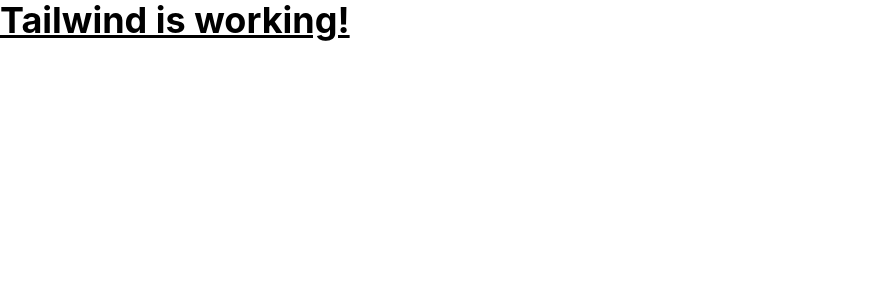
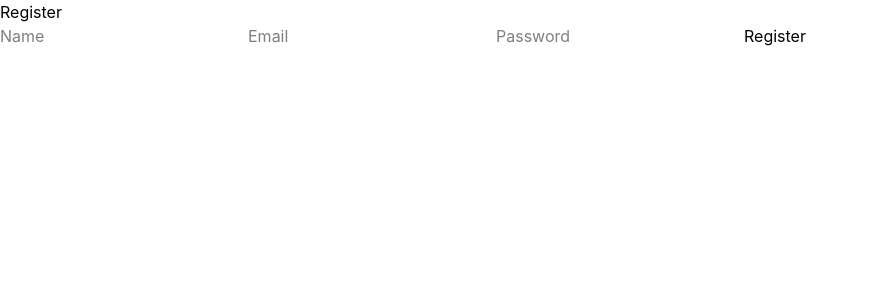
Before and after one commit to baraazaka/portfolio, a React app: page /Register in a window 1280 px wide. Shown: the top 300 px of the page, without its empty margins (0-869 px from the left). Built offline with nearby package versions, Linux system fonts and the light colour scheme; the HTML template or start-up script is replaced by a standard one.

Commit message:
add register form

```diff
--- a/package.json
+++ b/package.json
@@ -11,8 +11,10 @@
   },
   "dependencies": {
     "@tailwindcss/vite": "^4.3.3",
+    "axios": "^1.19.0",
     "react": "^19.2.8",
     "react-dom": "^19.2.8",
+    "react-router-dom": "^7.18.2",
     "tailwindcss": "^4.3.3"
   },
   "devDependencies": {
--- a/src/App.jsx
+++ b/src/App.jsx
@@ -1,9 +1,20 @@
-function App() {
-  return (
-    <h1 className="text-4xl font-bold underline">
-      Tailwind is working!
-    </h1>
-  )
+import { BrowserRouter,Routes,Route } from "react-router-dom";
+import Home from "./pages/Home";
+import Login from "./pages/Login";
+import Register from "./pages/Register";
+
+function App(){
+  return(
+    <BrowserRouter>
+    <Routes>
+
+      <Route path="/" element={<Home/>}/>
+      <Route path="/Login" element={<Login/>}/>
+      <Route path="/Register" element={<Register/>}/>
+
+    </Routes>
+    </BrowserRouter>
+
+  );
 }
-
-export default App
+export default App;
--- /dev/null
+++ b/src/pages/Home.jsx
@@ -0,0 +1,6 @@
+function Home() {
+    return(
+        <h1>Home Page</h1>
+    );
+}
+export default Home;
--- /dev/null
+++ b/src/pages/Login.jsx
@@ -0,0 +1,6 @@
+function Login(){
+    return(
+       <h1>Loging Page</h1>
+    );
+}
+export default Login;
--- /dev/null
+++ b/src/pages/Register.jsx
@@ -0,0 +1,47 @@
+import React from "react";
+import api from "../services/api";
+import { useState } from "react";
+import { useNavigate } from "react-router-dom";
+function Register(){
+    const [name,setName]=useState("");
+    const [email,setEmail]=useState("");
+    const [password,setPassword]=useState("");
+    const [error,SetError]=useState("");
+    const navigate=useNavigate();
+   async function handleRegister(e) {
+    e.preventDefault();
+
+    try {
+        const response = await api.post("/auth/register", {
+            name,
+            email,
+            password
+        });
+
+        console.log(response.data);
+        navigate("/Login");
+
+    } catch (error) {
+        if(error.response){
+            SetError(error.response.data);
+        }else{
+            setError("Registration failed");
+        }
+    }
+}
+    return (
+        <form onSubmit={handleRegister}>
+            <h1>Register</h1>
+
+            <input type="text" placeholder="Name"value={name} onChange={(e) => setName(e.target.value)}/>
+
+            <input type="email"placeholder="Email"value={email} onChange={(e) => setEmail(e.target.value)}/>
+
+            <input type="password" placeholder="Password"value={password}onChange={(e) => setPassword(e.target.value)} />
+
+
+        <button type="submit">Register</button>
+        </form>
+    );
+}
+export default Register;
--- /dev/null
+++ b/src/services/api.js
@@ -0,0 +1,4 @@
+import axios from "axios";
+
+const api=axios.create({baseURL:"http://localhost:5000/api"});
+export default api;
```
Also changed, not shown: 1 other file (tests, documents, lock files or other folders).
